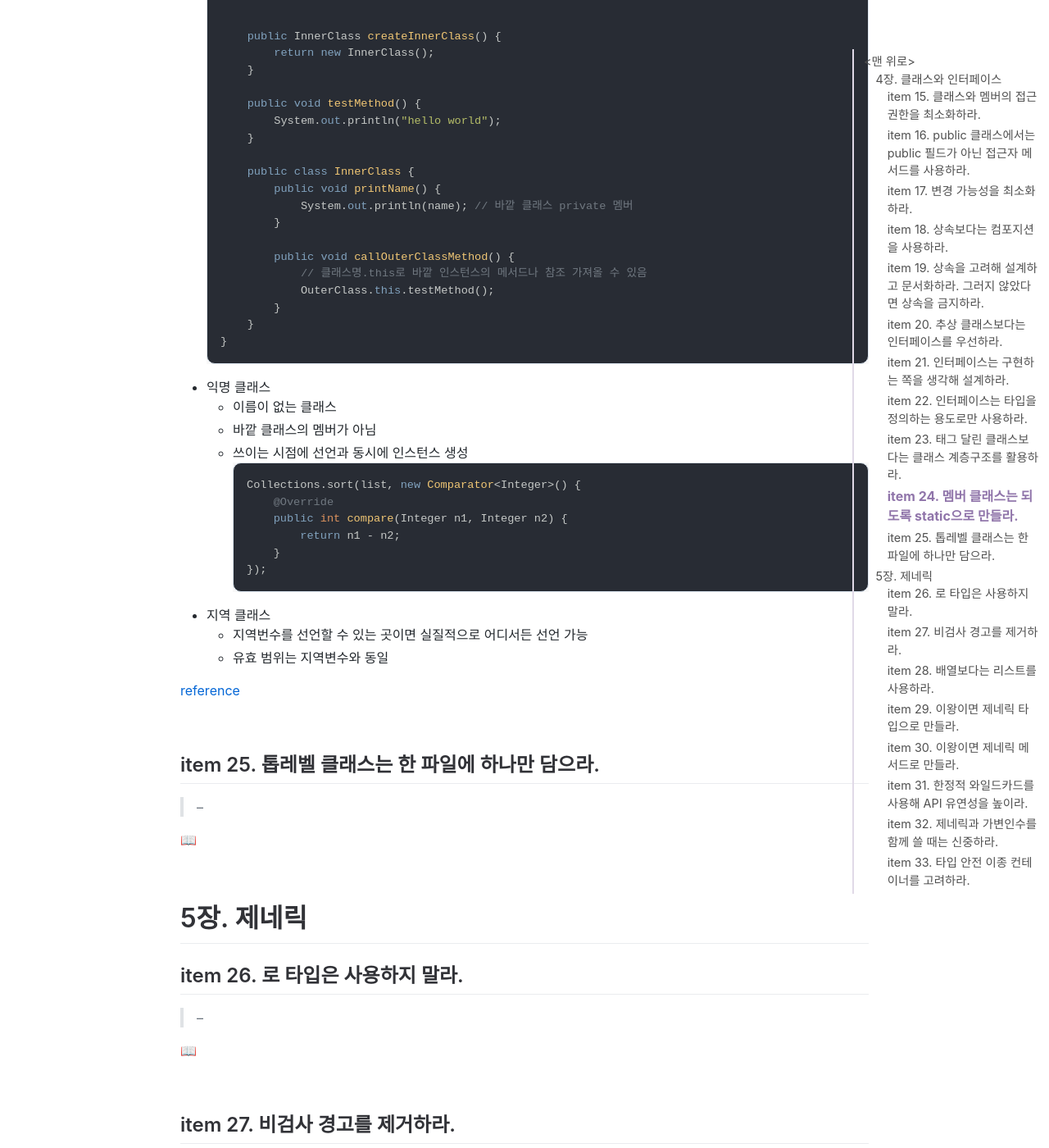
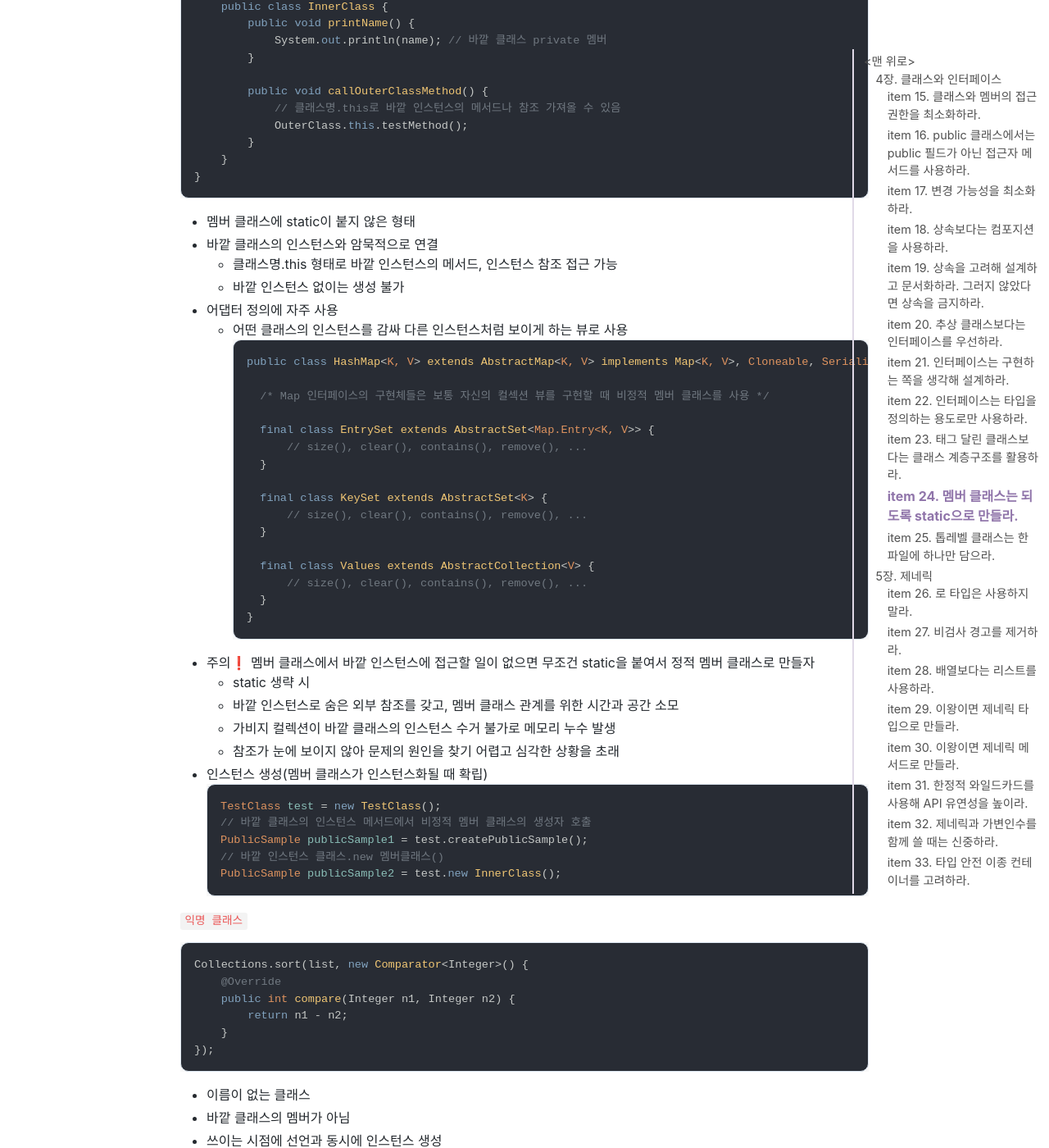
Before and after one commit to jihunparkme/jihunparkme.github.io, a Jekyll site: the page built from _posts/2023-04-22-Effective-Java-Class-Interface-Generics.md, in a window 1280 px wide and 1400 px high, scrolled down 10100 px. Shown: the whole window at 82% size. Built offline with Jekyll 4.4.1, drawn with Linux system fonts in a browser that asks for light colours; nearby versions of some CDN libraries; comment, search, counter and statistics services are not loaded; some of the changed text lies outside the part shown.

Commit message:
[EJ] item 24. 멤버 클래스는 되도록 static으로 만들라. 보완

````diff
--- a/_posts/2023-04-22-Effective-Java-Class-Interface-Generics.md
+++ b/_posts/2023-04-22-Effective-Java-Class-Interface-Generics.md
@@ -361,98 +361,183 @@
 >
 > 비정적 멤버 클래스: 멤버 클래스의 인스턴스 각각이 바깥 인스턴스를 참조할 경우
 >
-> 정적 멤버 클래스: 비정적 멤버의 특성이 아닐 경우
+> 정적 멤버 클래스: 멤버 클래스의 인스턴스 각각이 바깥 인스턴스를 참조하지 않을 경우
 >
 > 익명 클래스: 중첩 클래스가 한 메서드 안에서만 쓰이면서 그 인스턴스를 생성하는 지점이 단 한 곳이고, 해당 타입으로 쓰기에 적합한 클래스나 인터페이스가 이미 있을 경우
 >
-> 지역 클래스: 익명 클래스의 특성이 아닐 경우
+> 지역 클래스: 그 외의 경우.. (가장 드물게 사용)
 
 📖
 
-중첩 클래스는 자신을 감싼 바깥 클래스에서만 쓰여야 하며, 그 외에 쓰임새가 있다면 톱레벨 클래스로 만들어야 한다.
+**중첩 클래스는 자신을 감싼 바깥 클래스에서만 쓰여야 하며, 그 외에 쓰임새가 있다면 톱레벨 클래스로 만들어야 한다.**
 
-- 정적 멤버 클래스
-  - 클래스 내부에 static 으로 선언
-  - 바깥 클래스의 private 멤버에도 접근 가능
-  - private 선언 시 바깥 클래스에서만 접근 가능
-  - 바깥 클래스가 표현하는 객체의 한 구성요소일 때 사용
-  ```java
-  public class Animal {
-      private String name = "cat";
+- 중첩 클래스의 종류
+  - 정적 멤버 클래스(정적 멤버 클래스를 제외한 클래스들은 내부 클래스(inner class))
+  - 비정적 멤버 클래스
+  - 익명 클래스
+  - 지역 클래스
 
-      public enum Kinds { // 열거타입은 암시적으로 static 선언
-          MAMMALS, BIRDS, FISH, REPTILES, INSECT
+`정적 멤버 클래스`
+
+```java
+public class OuterClass {
+    private String name = "name";
+
+    public enum Kinds { // 열거타입은 암시적으로 static 선언
+        A, B, C, D, E
+    }
+
+    public static class InnerClass {
+        private int temp;
+
+        public void method() {
+            OuterClass outerClass = new OuterClass();
+            System.out.println(outerClass.name);
+        }
+    }
+}
+```
+
+- 클래스 내부에 static 으로 선언
+- 바깥 클래스의 private 멤버에 접근 가능
+- private 선언 시 바깥 클래스에서만 접근 가능
+- 버깥 인스턴스와 독립적으로 존재할 수 있을 경우 사용
+  - priate 정적 멤버 클래스는 바깥 클래스가 표현하는 객체의 한 구성요소일 때 사용
+
+`비정적 멤버 클래스`
+
+```java
+public class OuterClass {
+    private String name = "test";
+
+
+    public InnerClass createInnerClass() {
+        return new InnerClass();
+    }
+
+    public void testMethod() {
+        System.out.println("hello world");
+    }
+
+    public class InnerClass {
+        public void printName() {
+            System.out.println(name); // 바깥 클래스 private 멤버
+        }
+
+        public void callOuterClassMethod() {
+            // 클래스명.this로 바깥 인스턴스의 메서드나 참조 가져올 수 있음
+            OuterClass.this.testMethod();
+        }
+    }
+}
+```
+
+- 멤버 클래스에 static이 붙지 않은 형태
+- 바깥 클래스의 인스턴스와 암묵적으로 연결
+  - 클래스명.this 형태로 바깥 인스턴스의 메서드, 인스턴스 참조 접근 가능
+  - 바깥 인스턴스 없이는 생성 불가
+- 어댑터 정의에 자주 사용
+  - 어떤 클래스의 인스턴스를 감싸 다른 인스턴스처럼 보이게 하는 뷰로 사용
+    ```java
+    public class HashMap<K, V> extends AbstractMap<K, V> implements Map<K, V>, Cloneable, Serializable {
+
+      /* Map 인터페이스의 구현체들은 보통 자신의 컬섹션 뷰를 구현할 때 비정적 멤버 클래스를 사용 */
+
+      final class EntrySet extends AbstractSet<Map.Entry<K, V>> {
+          // size(), clear(), contains(), remove(), ...
       }
 
-      public static class InnerClass {
-          private int temp;
+      final class KeySet extends AbstractSet<K> {
+          // size(), clear(), contains(), remove(), ...
+      }
 
-          public void method() {
-              Animal outerClass = new Animal();
-              System.out.println(outerClass.name);
+      final class Values extends AbstractCollection<V> {
+          // size(), clear(), contains(), remove(), ...
+      }
+    }
+    ```
+- 주의❗️ 멤버 클래스에서 바깥 인스턴스에 접근할 일이 없으면 무조건 static을 붙여서 정적 멤버 클래스로 만들자
+  - static 생략 시
+  - 바깥 인스턴스로 숨은 외부 참조를 갖고, 멤버 클래스 관계를 위한 시간과 공간 소모
+  - 가비지 컬렉션이 바깥 클래스의 인스턴스 수거 불가로 메모리 누수 발생
+  - 참조가 눈에 보이지 않아 문제의 원인을 찾기 어렵고 심각한 상황을 초래
+- 인스턴스 생성(멤버 클래스가 인스턴스화될 때 확립)
+  ```java
+  TestClass test = new TestClass();
+  // 바깥 클래스의 인스턴스 메서드에서 비정적 멤버 클래스의 생성자 호출
+  PublicSample publicSample1 = test.createPublicSample();
+  // 바깥 인스턴스 클래스.new 멤버클래스()
+  PublicSample publicSample2 = test.new InnerClass();
+  ```
+
+`익명 클래스`
+
+```java
+Collections.sort(list, new Comparator<Integer>() {
+    @Override
+    public int compare(Integer n1, Integer n2) {
+        return n1 - n2;
+    }
+});
+```
+
+- 이름이 없는 클래스
+- 바깥 클래스의 멤버가 아님
+- 쓰이는 시점에 선언과 동시에 인스턴스 생성
+- 제약사항
+  - 선언한 지점에서만 인스턴스 생성 가능
+  - instanceof 검사나 클래스 이름이 필요한 작업은 수행 불가
+  - 여러 인터페이스 구현 불가 + 동시에 다른 클래스 상속 불가
+  - 익명 클래스의 상위 타입에서 상속한 멤버 외에는 호출 불가
+  - 10줄 이하로 짧지 않으면 가독성 감소
+- 과거에는 즉석으로 작은 함수 객체나 처리 객체를 만드는 데 주로 사용했지만, 람다 등장 이후로 람다가 이 역할을 대체
+- 정적 팩토리 메소드 구현 시 사용
+  ```java
+  static List<Integer> intArrayAsList(int[] a) {
+      Objects.requiredNonNull(a);
+
+      return new AbstracktList<>() {
+          @Override public Integer get(int i) {
+              return a[i];
           }
       }
   }
   ```
-- 비정적 멤버 클래스
-  - 멤버 클래스에 static이 붙지 않은 형태
-  - 바깥 클래스의 인스턴스와 암묵적으로 연결(바깥 인스턴스 없이는 생성 불가)
-  - 멤버 클래스에서 바깥 인스턴스에 접근할 일이 없으면 무조건 static을 붙여서 정적 멤버 클래스로 만들자
-    - static 생략 시..
-    - 바깥 인스턴스로 숨은 외부 참조를 갖고, 멤버 클래스 관계를 위한 시간과 공간 소모
-    - 가비지 컬렉션이 바깥 클래스의 인스턴스 수거 불가 -> 메모리 누수 발생
-    - 참조가 눈에 보이지 않아 문제의 원인을 찾기 어렵고, 심각한 상황을 초래
-  - 인스턴스를 만들기 위해서는
-    ```java
-    TestClass test = new TestClass();
-    // 바깥 클래스의 인스턴스 메서드에서 비정적 멤버 클래스의 생성자 호출
-    PublicSample publicSample1 = test.createPublicSample();
-    // 바깥 인스턴스 클래스.new 멤버클래스()
-    PublicSample publicSample2 = test.new PublicSample();
-    ```
-    -
-    - 바깥 클래스 인스턴스.new 멤버클래스() 호출
 
-  ```java
-  public class OuterClass {
-      private String name = "test";
+`지역 클래스`
 
+```java
+public class SampleClass {
+    private int number = 10;
+    public SampleClass() {}
 
-      public InnerClass createInnerClass() {
-          return new InnerClass();
-      }
+    public void foo() {
 
-      public void testMethod() {
-          System.out.println("hello world");
-      }
+        class LocalClass { // 지역변수 클래스
+            private String name;
+            // private static int staticNumber; // 정적 멤버 가질 수 없음
 
-      public class InnerClass {
-          public void printName() {
-              System.out.println(name); // 바깥 클래스 private 멤버
-          }
+            public LocalClass(String name) {
+                this.name = name;
+            }
 
-          public void callOuterClassMethod() {
-              // 클래스명.this로 바깥 인스턴스의 메서드나 참조 가져올 수 있음
-              OuterClass.this.testMethod();
-          }
-      }
-  }
-  ```
-- 익명 클래스
-  - 이름이 없는 클래스
-  - 바깥 클래스의 멤버가 아님
-  - 쓰이는 시점에 선언과 동시에 인스턴스 생성
-    ```java
-    Collections.sort(list, new Comparator<Integer>() {
-        @Override
-        public int compare(Integer n1, Integer n2) {
-            return n1 - n2;
+            public void print() {
+                // 비정적 문맥에선 바깥 인스턴스를 참조 가능(foo()가 static이면 number에서 컴파일 에러)
+                System.out.println(number + name);
+            }
         }
-    });
-    ```
-- 지역 클래스
-  - 지역번수를 선언할 수 있는 곳이면 실질적으로 어디서든 선언 가능
-  - 유효 범위는 지역변수와 동일
+        // 멤버 클래스처럼 이름이 있고 반복 사용 가능
+        LocalClass localClass1 = new LocalClass("local1");
+        LocalClass localClass2 = new LocalClass("local2");
+    }
+}
+```
+
+- 지역번수를 선언할 수 있는 곳이면 어디서든 선언 가능
+- 유효 범위는 지역변수와 동일
+- 다른 세 중첩 클래스와 공통점을 하나씩 보유
+  - 멤버 클래스처럼 이름이 있고 반복 사용 가능
+  - 익명 클래스처럼 비정적 문맥에서 사용될 떄만 바깥 인스턴스를 참조 가능, 정적 멤버는 가질 수 없으며, 가독성을 위해 짧게 작성 필요
 
 [reference](https://yeonyeon.tistory.com/205)
 
````
